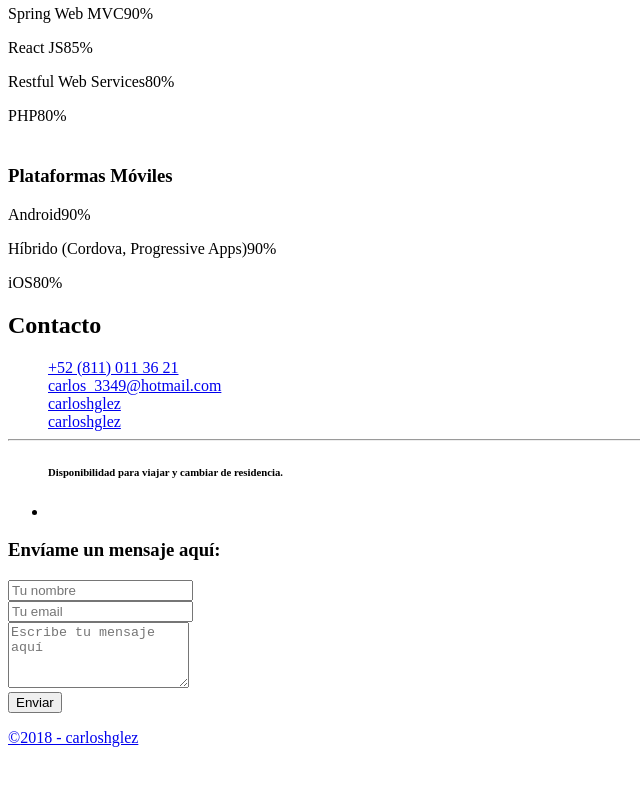
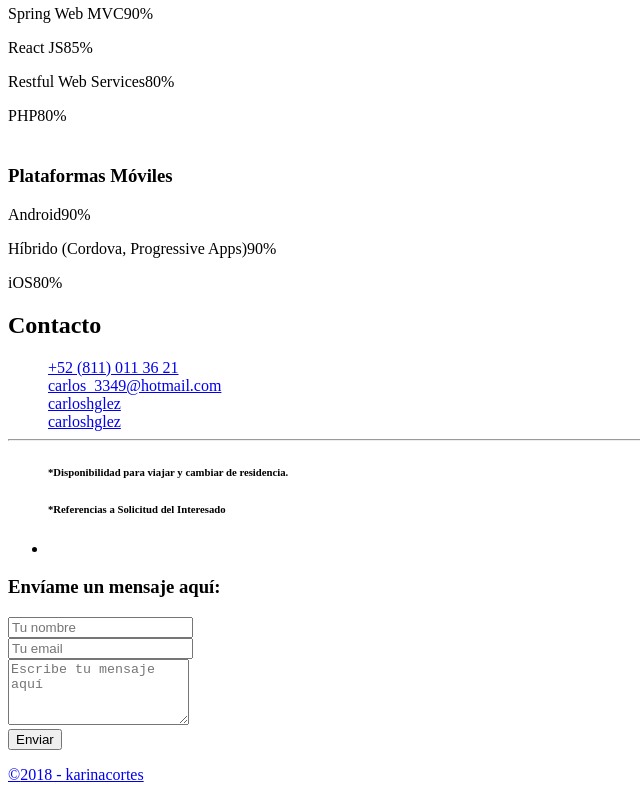
Before and after one commit to carloshglez/website, a React app: page / in a window 1280 px wide. Shown: the part 2991-3791 px from the top of the page, without its empty margins (0-640 px from the left). Before the commit the page ends 3754 px from the top, so only its background shows below. Built offline with nearby package versions, Linux system fonts and the light colour scheme; the HTML template or start-up script is replaced by a standard one.

Commit message:
Fix app name

```diff
--- a/package.json
+++ b/package.json
@@ -1,6 +1,6 @@
 {
-  "name": "com.carloshglez",
-  "displayName": "carloshglez",
+  "name": "com.karinacortes",
+  "displayName": "LIN Karina Cortes",
   "version": "1.0.0",
   "description": "My personal web site",
   "main": "index.html",
--- a/src/components/ContactInfo.js
+++ b/src/components/ContactInfo.js
@@ -41,7 +41,13 @@ export default class ContactInfo extends React.Component {
                                                 <i className="fa fa-plane fa-2x" aria-hidden="true"></i>
                                             </dt>
                                             <dd>
-                                                <h6>{this.props.contactInfo.extraInfo}</h6>
+                                                <h6>{this.props.contactInfo.extraInfo[0]}</h6>
+                                            </dd>
+                                            <dt>
+                                                <i className="fa fa-file-text-o fa-2x" aria-hidden="true"></i>
+                                            </dt>
+                                            <dd>
+                                                <h6>{this.props.contactInfo.extraInfo[1]}</h6>
                                             </dd>
                                         </dl>
                                     </div>
--- a/src/initialStateES.json
+++ b/src/initialStateES.json
@@ -4,7 +4,7 @@
     "mainHeader": "Ingeniero en Tecnologías Computacionales",
     "subHeader": "Concentración en Ingeniería de Software",
     "legalUrl": "http://creativecommons.org/licenses/by-nc-sa/3.0/",
-    "legalLabel": "2018 - carloshglez",
+    "legalLabel": "2018 - karinacortes",
     "contactInfo": {
         "title": "Contacto",
         "phone": "+52 (811) 011 36 21",
@@ -17,7 +17,8 @@
         "resumePath": "carloshglez.com/cv/CV_CarlosGonzalez.pdf",
         "resumeDownloadLabel": "Descargar CV",
         "extraInfo": [
-            "Disponibilidad para viajar y cambiar de residencia."
+            "*Disponibilidad para viajar y cambiar de residencia.",
+            "*Referencias a Solicitud del Interesado"
         ],
         "contactForm": {
             "title": "Envíame un mensaje aquí:",
```
Also changed, not shown: 1 other file (tests, documents, lock files or other folders).
